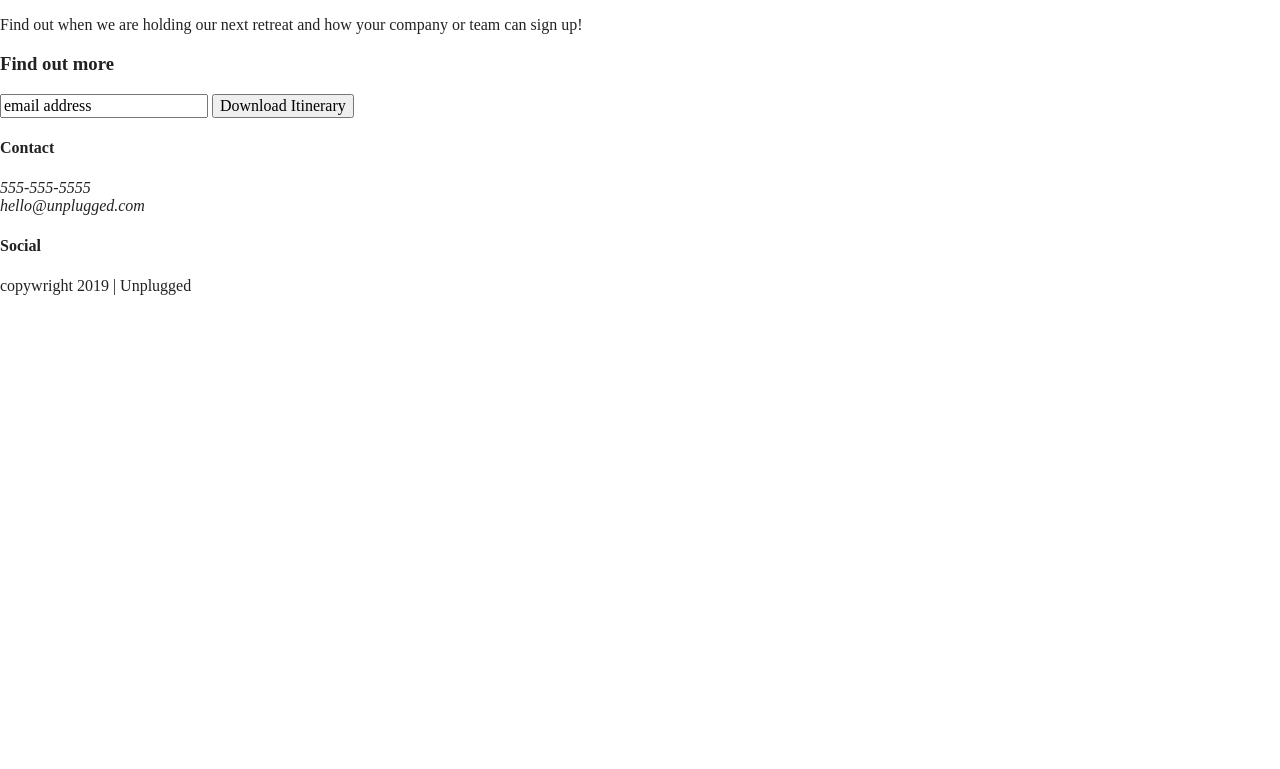
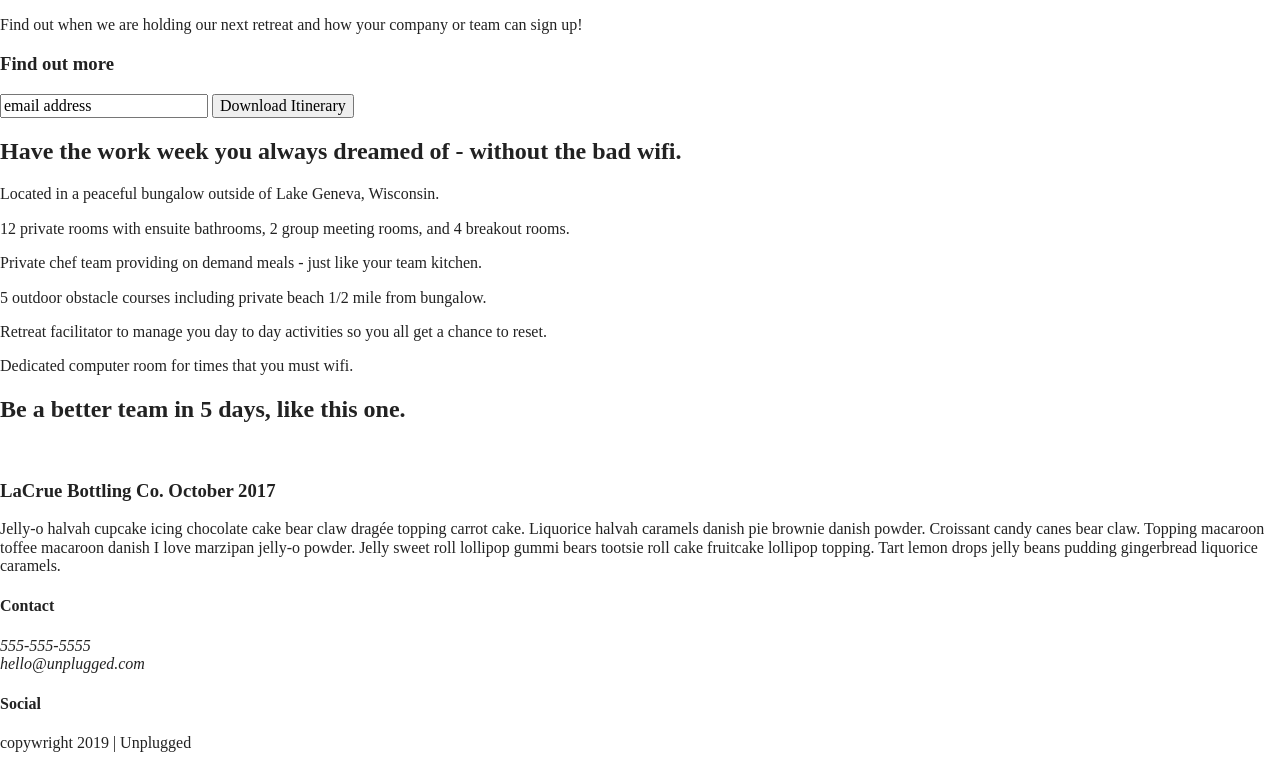
Before and after one commit to meankristine/unplugged-retreat, a website built with Parcel: page index.html in a window 1280 px wide. Shown: the part 176-945 px from the top of the page. Before the commit the page ends 800 px from the top, so only its background shows below. Built offline with nearby package versions, Linux system fonts and the light colour scheme.

Commit message:
Added homepage content

```diff
--- a/index.html
+++ b/index.html
@@ -59,6 +59,49 @@
         </div>
       </div>
     </aside>
+
+    <section class="features">
+      <div class="content-wrapper">
+        <h2>Have the work week you always dreamed of - without the bad wifi.</h2>
+        <article class="feature-items">
+          <p class="fontawesome-icon"></p>
+          <p class="features-item-description">Located in a peaceful bungalow outside of Lake Geneva, Wisconsin.</p>
+        </article>
+        <article class="feature-items">
+          <p class="fontawesome-icon"></p>
+          <p class="features-item-description">12 private rooms with ensuite bathrooms, 2 group meeting rooms, and 4 breakout rooms.</p>
+        </article>
+        <article class="feature-items">
+          <p class="fontawesome-icon"></p>
+          <p class="features-item-description">Private chef team providing on demand meals - just like your team kitchen.</p>
+        </article>
+        <article class="feature-items">
+          <p class="fontawesome-icon"></p>
+          <p class="features-item-description">5 outdoor obstacle courses including private beach 1/2 mile from bungalow.</p>
+        </article>
+        <article class="feature-items">
+          <p class="fontawesome-icon"></p>
+          <p class="features-item-description">Retreat facilitator to manage you day to day activities so you all get a chance to reset.</p>
+        </article>
+        <article class="feature-items">
+          <p class="fontawesome-icon"></p>
+          <p class="features-item-description">Dedicated computer room for times that you must wifi.</p>
+        </article>
+      </div>
+    </section>
+
+    <section class="reviews">
+      <div class="content-wrapper">
+        <div class="review-heading">
+          <h2>Be a better team in 5 days, like this one.</h2>
+        </div>
+        <article class="testimonial">
+          <img src="" alt="">
+          <h3>LaCrue Bottling Co. October 2017</h3>
+          <p>Jelly-o halvah cupcake icing chocolate cake bear claw dragée topping carrot cake. Liquorice halvah caramels danish pie brownie danish powder. Croissant candy canes bear claw. Topping macaroon toffee macaroon danish I love marzipan jelly-o powder. Jelly sweet roll lollipop gummi bears tootsie roll cake fruitcake lollipop topping. Tart lemon drops jelly beans pudding gingerbread liquorice caramels.</p>
+        </article>
+      </div>
+    </section>
   </main>
 
   <footer>
```
